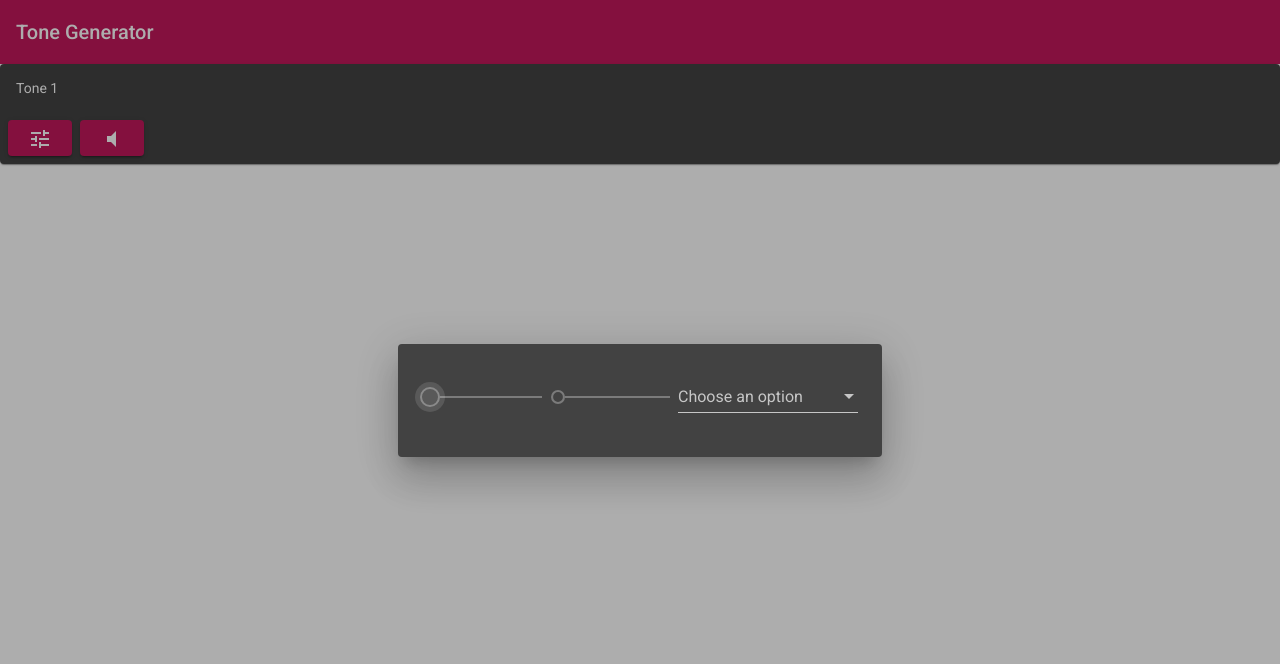
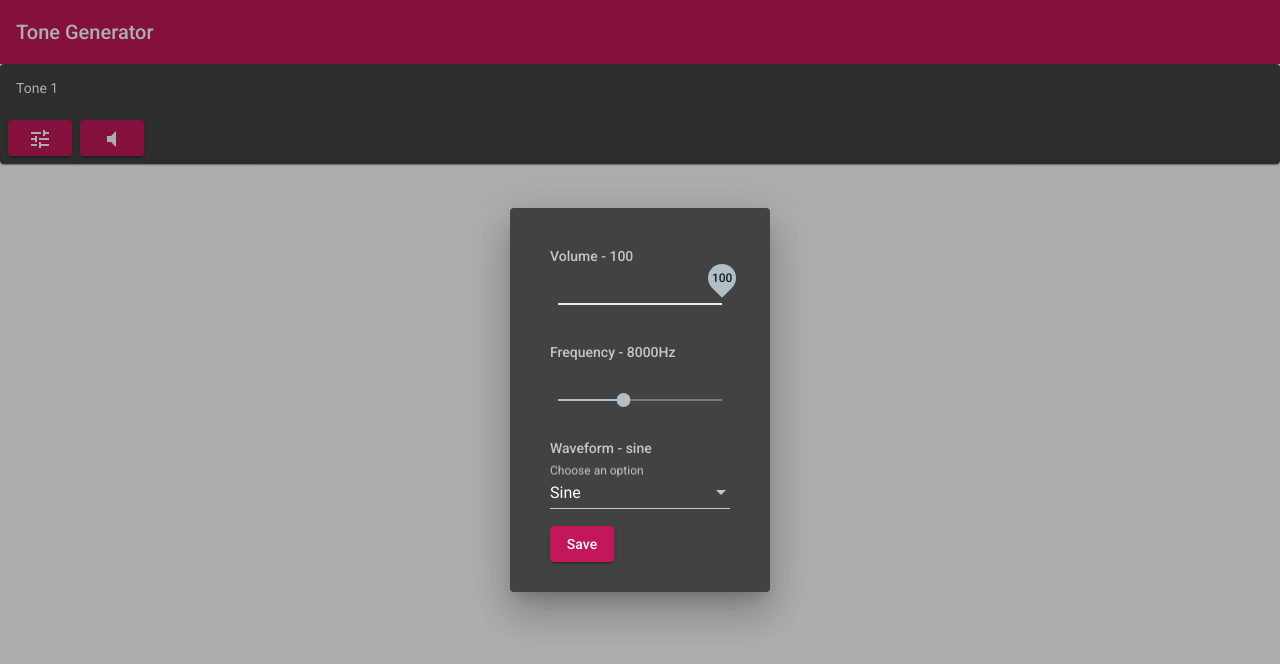
Before and after one commit to LayCraft/tone-generator, an Angular app: page / in a window 1280 px wide. Both pictures are taken after a click on the button "tune". Shown: the top 664 px of the page. Built offline with nearby package versions, Linux system fonts and the light colour scheme.

Commit message:
tone dialog

```diff
--- a/src/app/tone-dialog/tone-dialog.component.html
+++ b/src/app/tone-dialog/tone-dialog.component.html
@@ -1,10 +1,27 @@
-<mat-slider></mat-slider>
-<mat-slider></mat-slider>
-<mat-form-field>
-  <mat-label>Choose an option</mat-label>
-  <mat-select>
-    <mat-option value="option1">Option 1</mat-option>
-    <mat-option value="option2">Option 2</mat-option>
-    <mat-option value="option3">Option 3</mat-option>
-  </mat-select>
-</mat-form-field>
+<mat-list>
+  <div mat-subheader>Volume {{tone.volume ?' - '+tone.volume:''}}</div>
+  <mat-list-item>
+    <mat-slider [(ngModel)]="tone.volume" class="wide-slide" [max]="100" [min]="0" [step]="1" [thumbLabel]="true" [tickInterval]="1">
+    </mat-slider>
+  </mat-list-item>
+  <div mat-subheader>Frequency {{tone.frequency ?' - '+tone.frequency+'Hz':''}}</div>
+  <mat-list-item>
+    <mat-slider [(ngModel)]="tone.frequency" class="wide-slide" [max]="20000" [min]="20" [step]="20" [thumbLabel]="true" [tickInterval]="1000">
+    </mat-slider>
+  </mat-list-item>
+  <div mat-subheader>Waveform {{tone.waveType ?' - '+tone.waveType:''}}</div>
+  <mat-list-item>
+    <mat-form-field>
+      <mat-label>Choose an option</mat-label>
+      <mat-select [(ngModel)]="tone.waveType">
+        <mat-option value="sine">Sine</mat-option>
+        <mat-option value="square">Square</mat-option>
+        <mat-option value="sawtooth">Sawtooth</mat-option>
+        <mat-option value="triangle">Triangle</mat-option>
+      </mat-select>
+    </mat-form-field>
+  </mat-list-item>
+  <mat-list-item>
+    <button (click)="onSave()" mat-raised-button color="primary">Save</button>
+  </mat-list-item>
+</mat-list>
--- a/src/app/tone-dialog/tone-dialog.component.scss
+++ b/src/app/tone-dialog/tone-dialog.component.scss
@@ -0,0 +1,3 @@
+.wide-slide{
+  width:100%;
+}
--- a/src/app/tone-dialog/tone-dialog.component.ts
+++ b/src/app/tone-dialog/tone-dialog.component.ts
@@ -1,4 +1,6 @@
-import { Component, OnInit } from '@angular/core';
+import { Component, OnInit, Input, Output, EventEmitter } from '@angular/core';
+import { ISound } from '../interfaces/sound.interface';
+import { MatDialogRef } from '@angular/material/dialog';
 
 @Component({
   selector: 'app-tone-dialog',
@@ -6,10 +8,25 @@ import { Component, OnInit } from '@angular/core';
   styleUrls: ['./tone-dialog.component.scss']
 })
 export class ToneDialogComponent implements OnInit {
+  // The tone dialog takes the basic sound and modifies it in a dialog box. When save is clicked it outputs those values to the parent
+  @Input() tone: ISound = {
+    frequency: 8000,
+    volume: 100,
+    waveType: 'sine',
+    playing: false
+  };
+  @Output() toneChange = new EventEmitter<ISound>();
 
-  constructor() { }
+  constructor(
+    // Reference to this component to handle close behavior
+    public dialogRef: MatDialogRef<ToneDialogComponent>
+  ) { }
 
   ngOnInit(): void {
   }
-
+  onSave() {
+    // when the close button is clicked emit the value and close the dialog
+    this.toneChange.emit(this.tone);
+    this.dialogRef.close();
+  }
 }
```
Also changed, not shown: src/app/app.module.ts (+3 -4 lines).
